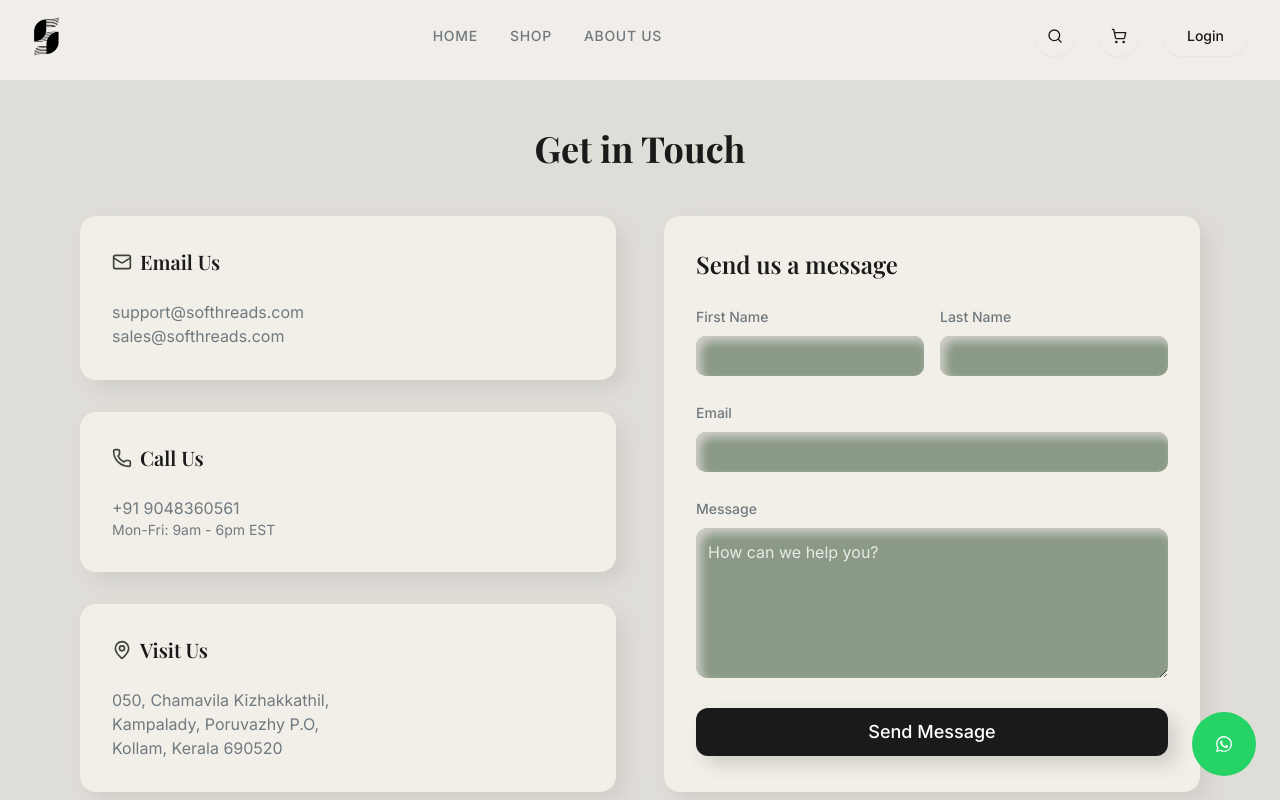
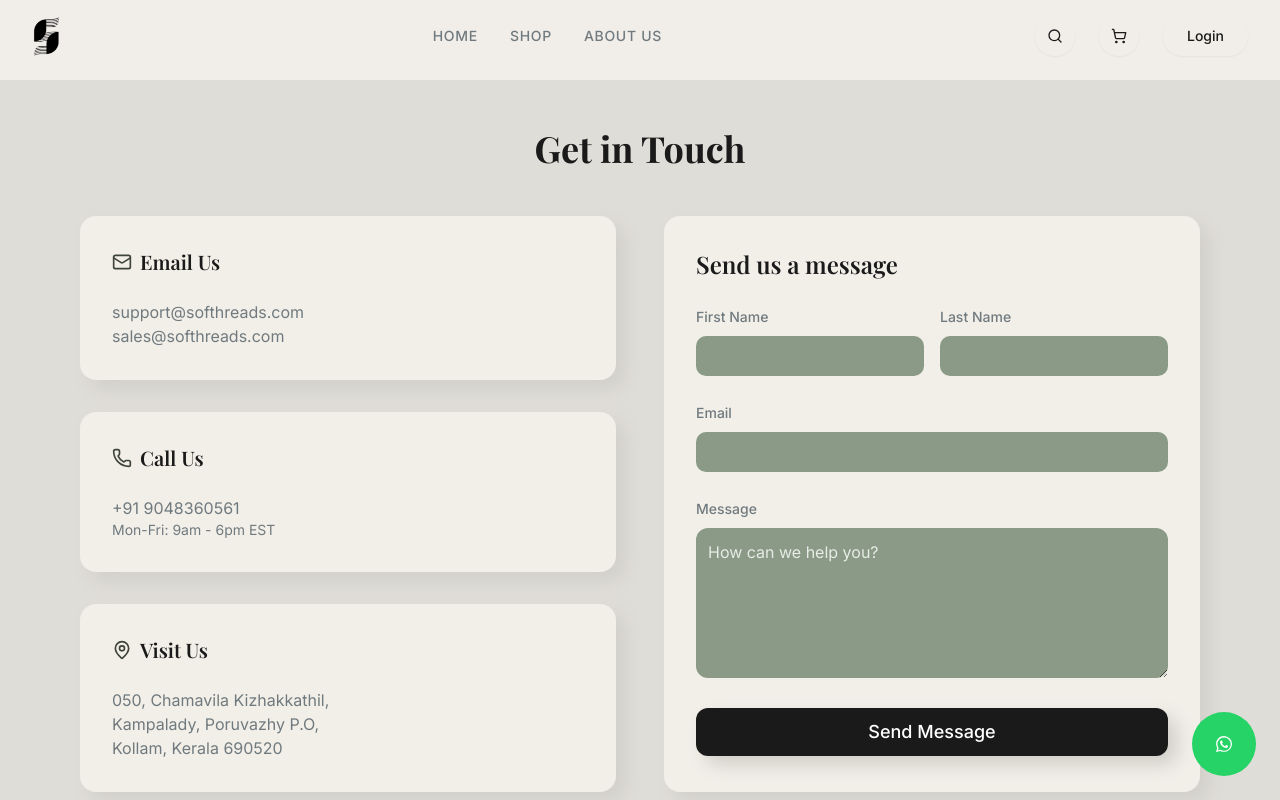
Before and after one commit to safwan125/softhreads, a Next.js app: page /contact in a window 1280 px wide. Shown: the top 800 px of the page. Built offline with nearby package versions, Linux system fonts and the light colour scheme; a web font is replaced by a local one.

Commit message:
Minor bug fixes

```diff
--- a/src/app/contact/page.tsx
+++ b/src/app/contact/page.tsx
@@ -46,21 +46,21 @@ export default function ContactPage() {
                             <div className="grid grid-cols-1 sm:grid-cols-2 gap-4">
                                 <div className="space-y-2">
                                     <label className="text-sm font-medium text-secondary">First Name</label>
-                                    <Input className="bg-[#8A9A86] text-white placeholder:text-white/80 border-none shadow-neu-inset" />
+                                    <Input className="bg-[#8A9A86] text-white placeholder:text-white/80 border-none" />
                                 </div>
                                 <div className="space-y-2">
                                     <label className="text-sm font-medium text-secondary">Last Name</label>
-                                    <Input className="bg-[#8A9A86] text-white placeholder:text-white/80 border-none shadow-neu-inset" />
+                                    <Input className="bg-[#8A9A86] text-white placeholder:text-white/80 border-none" />
                                 </div>
                             </div>
                             <div className="space-y-2">
                                 <label className="text-sm font-medium text-secondary">Email</label>
-                                <Input type="email" className="bg-[#8A9A86] text-white placeholder:text-white/80 border-none shadow-neu-inset" />
+                                <Input type="email" className="bg-[#8A9A86] text-white placeholder:text-white/80 border-none" />
                             </div>
                             <div className="space-y-2">
                                 <label className="text-sm font-medium text-secondary">Message</label>
                                 <textarea
-                                    className="w-full min-h-[150px] p-3 rounded-xl bg-[#8A9A86] text-white placeholder:text-white/80 border-none shadow-neu-inset focus:outline-none focus:ring-1 focus:ring-accent resize-y"
+                                    className="w-full min-h-[150px] p-3 rounded-xl bg-[#8A9A86] text-white placeholder:text-white/80 border-none focus:outline-none focus:ring-1 focus:ring-accent resize-y"
                                     placeholder="How can we help you?"
                                 ></textarea>
                             </div>
```
